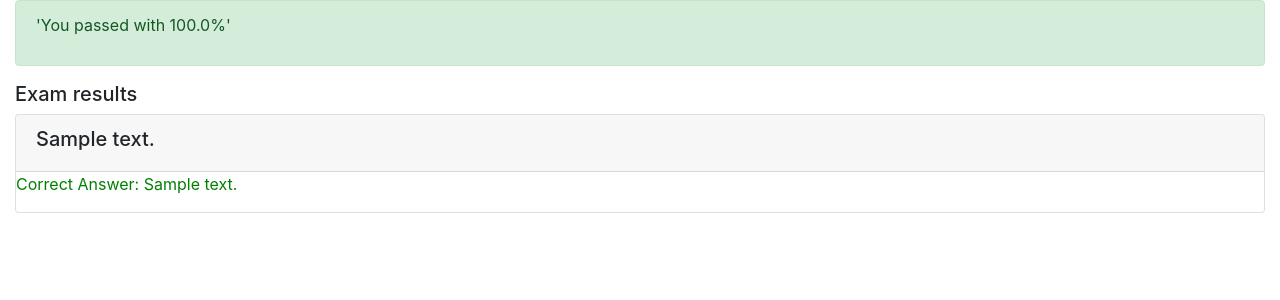
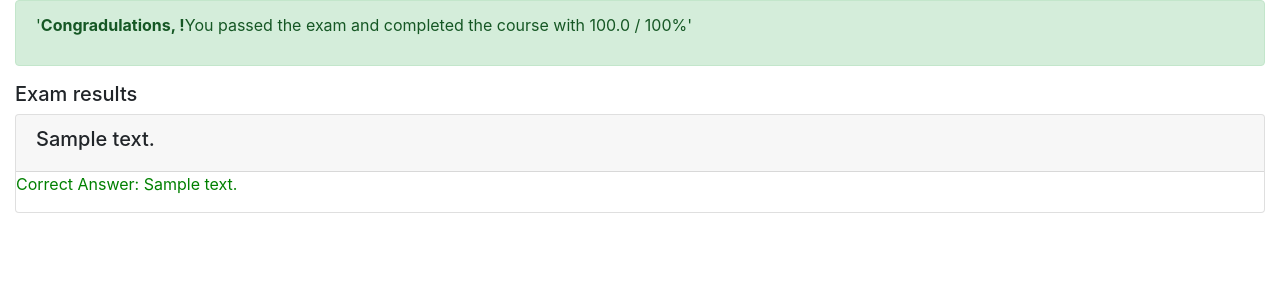
Before and after one commit to Elecbound/final_template, a Django app: page /onlinecourse/course/1/submission/1/result/ in a window 1280 px wide. Shown: the part 56-356 px from the top of the page. Run offline with Django 3.2, Linux system fonts and the light colour scheme; tables that the repository leaves empty hold one stand-in row (values such as "Sample post"); some libraries are stand-ins or nearby versions.

Commit message:
Update exam_result_bootstrap.html

```diff
--- a/onlinecourse/templates/onlinecourse/exam_result_bootstrap.html
+++ b/onlinecourse/templates/onlinecourse/exam_result_bootstrap.html
@@ -40,12 +40,12 @@
     {% if grade > 80 %}
     <div class="alert alert-success">
        <!--HINT Display passed info -->
-       <p> 'You passed with {{ grade }}%' </p>
+       <p> '<b>Congradulations, {{user.username}}!</b>You passed the exam and completed the course with {{ grade }} / 100%' </p>
     </div>
         {% else %}
         <div class="alert alert-danger">
             <!--HINT Display failed info -->
-            <p> '<b>Failed!</b> Sorry {{user.username}} failed the exam with {{ grade }} / 100%' </p>
+            <p> '<b>Failed!</b> Sorry {{user.username}}, you failed the exam with {{ grade }} / 100%' </p>
             <p> Try again? </p>
         </div>
         <a class="btn btn-link text-danger" href="{% url 'onlinecourse:course_details' course.pk %}">re-test</a>
```
